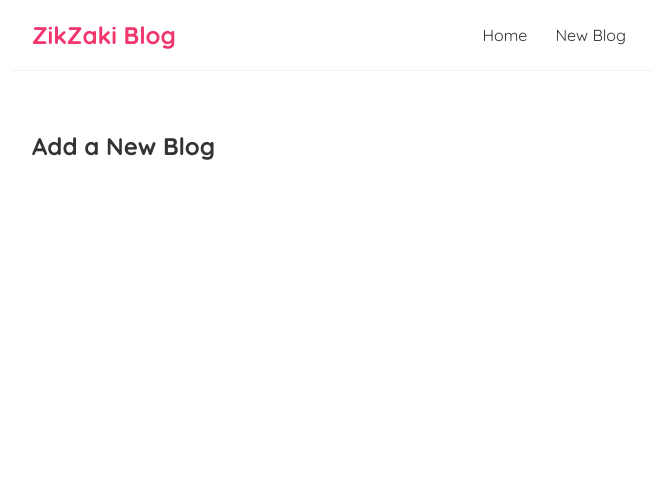
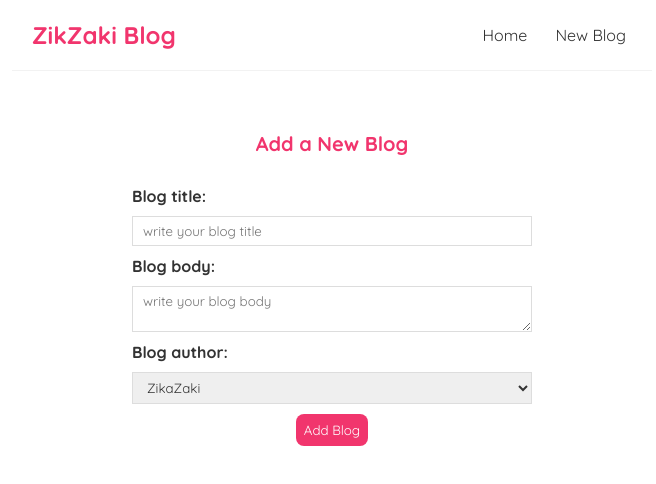
Before and after one commit to ZikaZaki/React-Blog, a React (Create React App) app: page /create in a window 1280 px wide. Shown: the top 484 px of the page, without its empty margins (308-964 px from the left). Built offline with nearby package versions, Linux system fonts and the light colour scheme.

Commit message:
Add create form

```diff
--- a/data/db.json
+++ b/data/db.json
@@ -17,6 +17,18 @@
       "body": "Why do we use it?\nIt is a long established fact that a reader will be distracted by the readable content of a page when looking at its layout. The point of using Lorem Ipsum is that it has a more-or-less normal distribution of letters, as opposed to using 'Content here, content here', making it look like readable English. Many desktop publishing packages and web page editors now use Lorem Ipsum as their default model text, and a search for 'lorem ipsum' will uncover many web sites still in their infancy. Various versions have evolved over the years, sometimes by accident, sometimes on purpose (injected humour and the like).",
       "author": "ZikaZaki",
       "id": 3
+    },
+    {
+      "title": "new blog",
+      "body": "newly added bolg for testing",
+      "author": "ZikaZaki",
+      "id": 4
+    },
+    {
+      "title": "hi there",
+      "body": "this is another testing blog created by mario this time.",
+      "author": "Mario",
+      "id": 5
     }
   ]
 }
--- a/src/Create.js
+++ b/src/Create.js
@@ -1,7 +1,69 @@
+import { useState } from "react";
+import { useHistory } from "react-router-dom";
+
 const Create = () => {
+    const [title, setTitle] = useState('');
+    const [body, setBody] = useState('');
+    const [author, setAuthor] = useState('ZikaZaki');
+    const [isPending, setIsPending] = useState(false);
+    const history = useHistory();
+
+    const handleSubmit = (e) => {
+        e.preventDefault();
+        const blog = { title, body, author };
+
+        setIsPending(true);
+
+        fetch('http://localhost:8000/blogs', {
+            method: 'POST',
+            headers: { 'Content-Type': 'application/json', },
+            body: JSON.stringify(blog)
+        })
+        .then(response => response.json())
+        .then(data => {
+            console.log('Success:', data);
+            setIsPending(false);
+            // history.go(1);
+            history.push('/');
+        })
+        .catch((error) => {
+            console.error('Error:', error);
+            setIsPending(false);
+        });
+    }
+
     return (
         <div className="create">
             <h2>Add a New Blog</h2>
+            <form onSubmit={handleSubmit}>
+                <label>Blog title:</label>
+                <input
+                    type="text"
+                    placeholder="write your blog title"
+                    required
+                    value={title}
+                    onChange={(e) => setTitle(e.target.value)}
+                />
+                <label>Blog body:</label>
+                <textarea
+                    placeholder="write your blog body"
+                    required
+                    value={body}
+                    onChange={(e) => setBody(e.target.value)}
+                >
+                </textarea>
+                <label>Blog author:</label>
+                <select
+                    value={author}
+                    onChange={(e) => setAuthor(e.target.value)}
+                >
+                    <option value="ZikaZaki">ZikaZaki</option>
+                    <option value="Mario">Mario</option>
+                    <option value="Yoshi">Yoshi</option>
+                </select>
+                { !isPending && <button>Add Blog</button> }
+                { isPending && <button disabled>Adding blog...</button> }
+            </form>
         </div>
      );
 }
--- a/src/index.css
+++ b/src/index.css
@@ -69,3 +69,36 @@
   border-radius: 8px;
   cursor: pointer;
 }
+
+/* create new blog form */
+.create {
+  max-width: 400px;
+  margin: 0 auto;
+  text-align: center;
+}
+.create label {
+  font-weight: bold;
+  text-align: left;
+  display: block;
+}
+.create h2 {
+  font-size: 20px;
+  color: #f1356d;
+  margin-bottom: 30px;
+}
+.create input, .create textarea, .create select {
+  width: 100%;
+  padding: 6px 10px;
+  margin: 10px 0;
+  border: 1px solid #ddd;
+  box-sizing: border-box;
+  display: block;
+}
+.create button {
+  background: #f1356d;
+  color: #fff;
+  border: 0;
+  padding: 8px;
+  border-radius: 8px;
+  cursor: pointer;
+}
```
Lines whose indentation alone changed are shown as unchanged.
